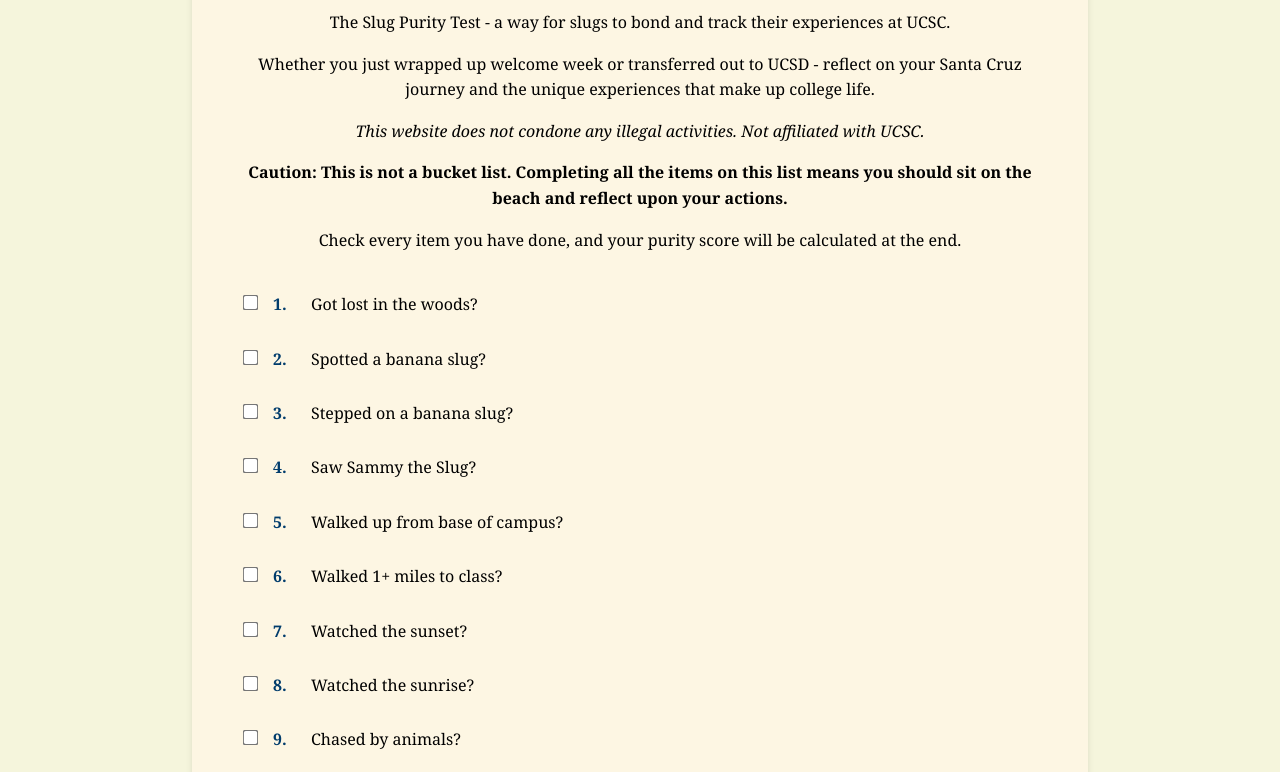
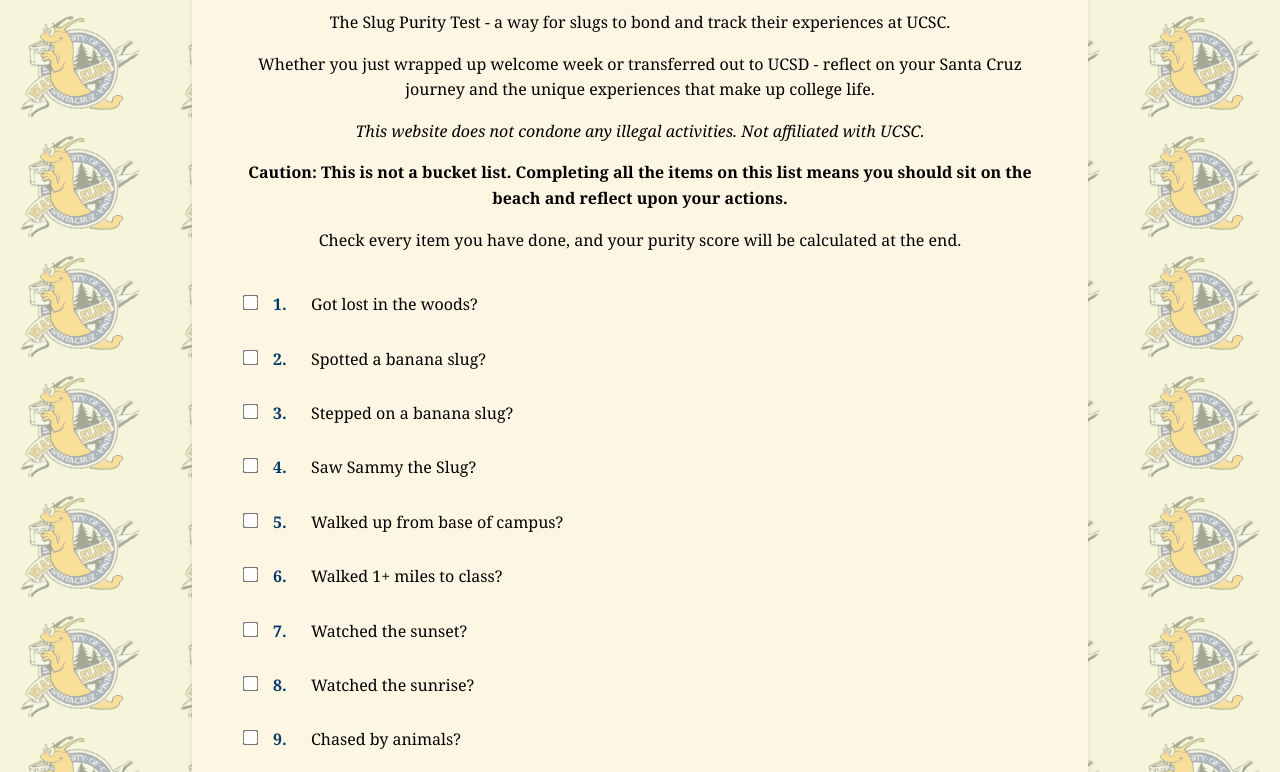
Before and after one commit to aprabou/slug-purity-test, a plain HTML site: page index.html in a window 1280 px wide. Shown: the part 233-1005 px from the top of the page. Drawn offline with Linux system fonts and the light colour scheme.

Commit message:
new image

```diff
--- a/index.html
+++ b/index.html
@@ -10,6 +10,9 @@
             margin: 0;
             padding: 0;
             background-color: #f5f5dc;
+            background-image: url('/public/UCSC.png');
+            background-repeat: repeat;
+            background-size: 160px 120px;
             min-height: 100vh;
         }
 
```
Also changed, not shown: public/UCSC.png (renamed from static/images/UCSC.png).
